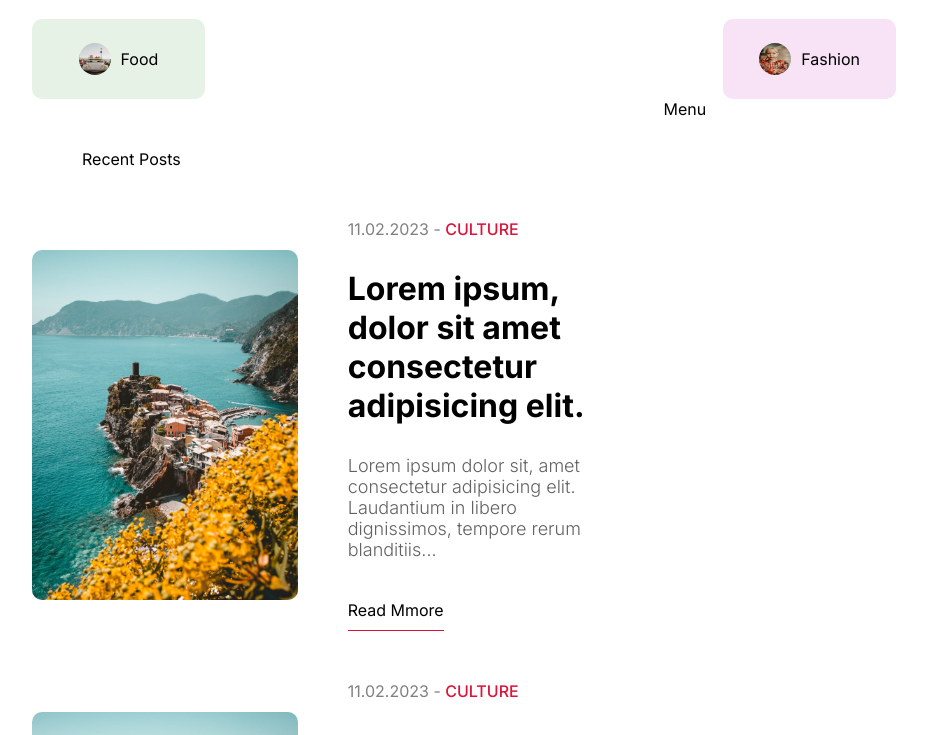
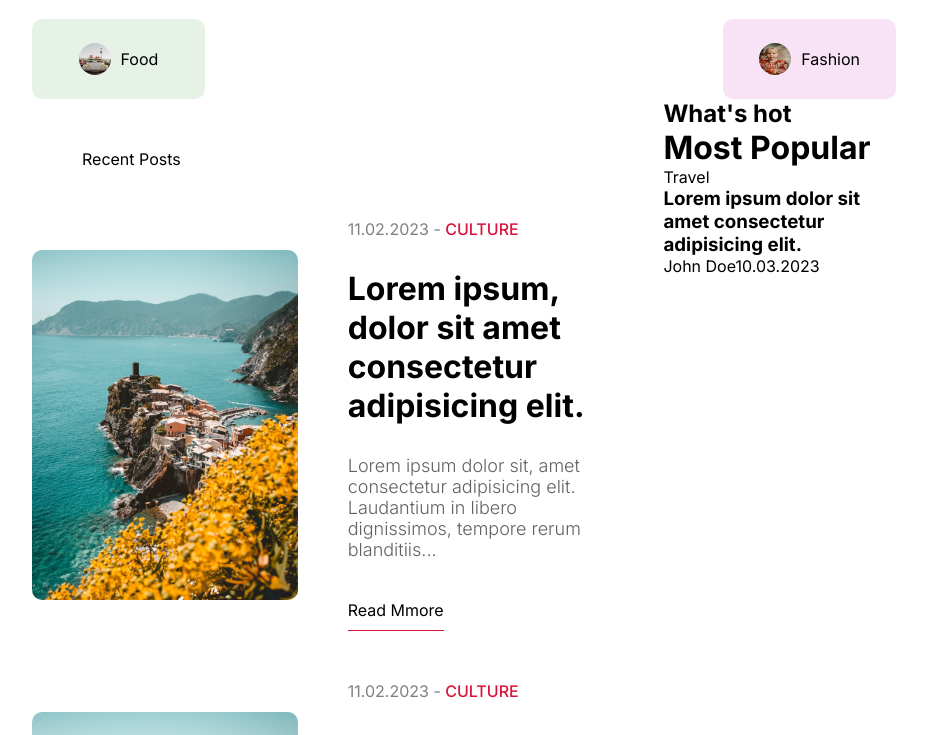
Before and after one commit to avangardewashere/a-next-blog, a Next.js app: page / in a window 1280 px wide. Shown: the part 1152-1887 px from the top of the page, without its empty margins (176-1103 px from the left). Built offline with nearby package versions, Linux system fonts and the light colour scheme.

Commit message:
addsidebar-item-stucture

```diff
--- a/src/components/Menu/Menu.jsx
+++ b/src/components/Menu/Menu.jsx
@@ -1,8 +1,32 @@
 import React from "react";
 import styles from "./index.module.css";
+import Link from "next/link";
+import Image from "next/image";
 
 const Menu = () => {
-  return <div className={styles.container}>Menu</div>;
+  return (
+    <div className={styles.container}>
+      <h2>{"What's hot"}</h2>
+      <h1>Most Popular</h1>
+      <div className={styles.items}>
+        <Link href="/" className={styles.item}>
+          <div className={styles.imageContainer}>
+            <Image src="/p1.jpeg" alt="" fill className={styles.image} />
+          </div>
+          <div className={styles.textContainer}>
+            <span className={`${styles.category} ${styles.travel}`}>
+              Travel
+            </span>
+            <h3>Lorem ipsum dolor sit amet consectetur adipisicing elit.</h3>
+            <div className={styles.detail}>
+              <span className={styles.username }>John Doe</span>
+              <span className={styles.date}>10.03.2023</span>
+            </div>
+          </div>
+        </Link>
+      </div>
+    </div>
+  );
 };
 
 export default Menu;
```
